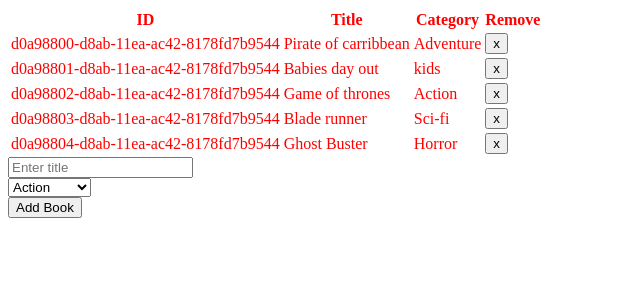
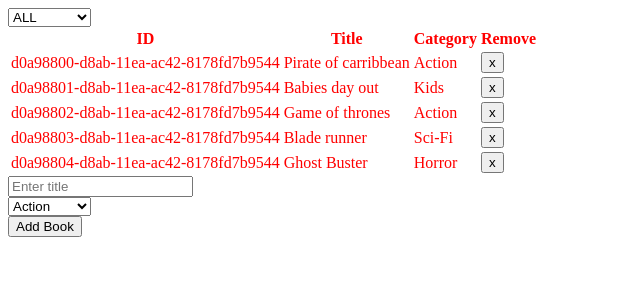
Before and after one commit to evansinho/React-Bookstore, a React (Create React App) app: page / in a window 1280 px wide. Shown: the top 300 px of the page, without its empty margins (0-640 px from the left). Built offline with nearby package versions, Linux system fonts and the light colour scheme.

Commit message:
implement the filter feature

```diff
--- a/src/actions/index.js
+++ b/src/actions/index.js
@@ -1,4 +1,4 @@
-import { REMOVE_BOOK, CREATE_BOOK } from '../constant/ActionTypes';
+import { REMOVE_BOOK, CREATE_BOOK, CHANGE_FILTER } from '../constant/ActionTypes';
 
 export const createBook = book => ({
   type: CREATE_BOOK,
@@ -9,3 +9,8 @@
   type: REMOVE_BOOK,
   id,
 });
+
+export const changeFilter = filter => ({
+  type: CHANGE_FILTER,
+  filter,
+});
--- /dev/null
+++ b/src/components/CategoryFilter.js
@@ -0,0 +1,22 @@
+import React from 'react';
+import PropTypes from 'prop-types';
+import categories from '../constant/category';
+
+const CategoryFilter = ({ handleChange }) => (
+  <div>
+    <select name="category" onChange={handleChange}>
+      <option value="ALL">ALL</option>
+      { categories.map(category => (
+        <option key={category} value={category}>
+          { category }
+        </option>
+      ))}
+    </select>
+  </div>
+);
+
+CategoryFilter.propTypes = {
+  handleChange: PropTypes.func.isRequired,
+};
+
+export default CategoryFilter;
--- a/src/constant/ActionTypes.js
+++ b/src/constant/ActionTypes.js
@@ -1,2 +1,3 @@
 export const CREATE_BOOK = 'CREATE_BOOK';
 export const REMOVE_BOOK = 'REMOVE_BOOK';
+export const CHANGE_FILTER = 'CHANGE_FILTER';
--- a/src/constant/initialState.js
+++ b/src/constant/initialState.js
@@ -4,12 +4,12 @@
   {
     id: uuidv1(),
     title: 'Pirate of carribbean',
-    category: 'Adventure',
+    category: 'Action',
   },
   {
     id: uuidv1(),
     title: 'Babies day out',
-    category: 'kids',
+    category: 'Kids',
   },
   {
     id: uuidv1(),
@@ -19,7 +19,7 @@
   {
     id: uuidv1(),
     title: 'Blade runner',
-    category: 'Sci-fi',
+    category: 'Sci-Fi',
   },
   {
     id: uuidv1(),
--- a/src/containers/BooksList.js
+++ b/src/containers/BooksList.js
@@ -2,13 +2,23 @@
 import React from 'react';
 import { connect } from 'react-redux';
 import PropTypes from 'prop-types';
+import CategoryFilter from '../components/CategoryFilter';
+import Book from '../components/Book';
+import { removeBook, changeFilter } from '../actions';
 
-import Book from '../components/Book';
-import { removeBook } from '../actions';
+const BooksList = ({
+  books, removeBook, changeFilter, filter,
+}) => {
+  const handleFilterChange = e => {
+    const { value } = e.target;
+    changeFilter(value);
+  };
 
-const BooksList = ({ books, removeBook }) => {
+  const filteredBooks = () => (filter === 'ALL' ? books : books.filter(book => book.category === filter));
+
   return (
     <div>
+      <CategoryFilter handleChange={handleFilterChange} />
       <table>
         <thead>
           <tr>
@@ -19,7 +29,7 @@
           </tr>
         </thead>
         <tbody>
-          {books.map(book => (
+          {filteredBooks().map(book => (
             <Book key={book.id} book={book} removeBook={removeBook} />
           ))}
         </tbody>
@@ -30,11 +40,14 @@
 
 BooksList.propTypes = {
   books: PropTypes.shape([]).isRequired,
+  filter: PropTypes.string.isRequired,
   removeBook: PropTypes.func.isRequired,
+  changeFilter: PropTypes.func.isRequired,
 };
 
 const mapStateToProps = state => ({
   books: state.books,
+  filter: state.filter,
 });
 
-export default connect(mapStateToProps, { removeBook })(BooksList);
+export default connect(mapStateToProps, { removeBook, changeFilter })(BooksList);
--- /dev/null
+++ b/src/reducers/filter.js
@@ -0,0 +1,12 @@
+import { CHANGE_FILTER } from '../constant/ActionTypes';
+
+const changeFilter = (state = 'ALL', action) => {
+  switch (action.type) {
+    case CHANGE_FILTER:
+      return action.filter;
+    default:
+      return state;
+  }
+};
+
+export default changeFilter;
--- a/src/reducers/index.js
+++ b/src/reducers/index.js
@@ -1,4 +1,5 @@
 import { combineReducers } from 'redux';
 import books from './books';
+import filter from './filter';
 
-export default combineReducers({ books });
+export default combineReducers({ books, filter });
```
